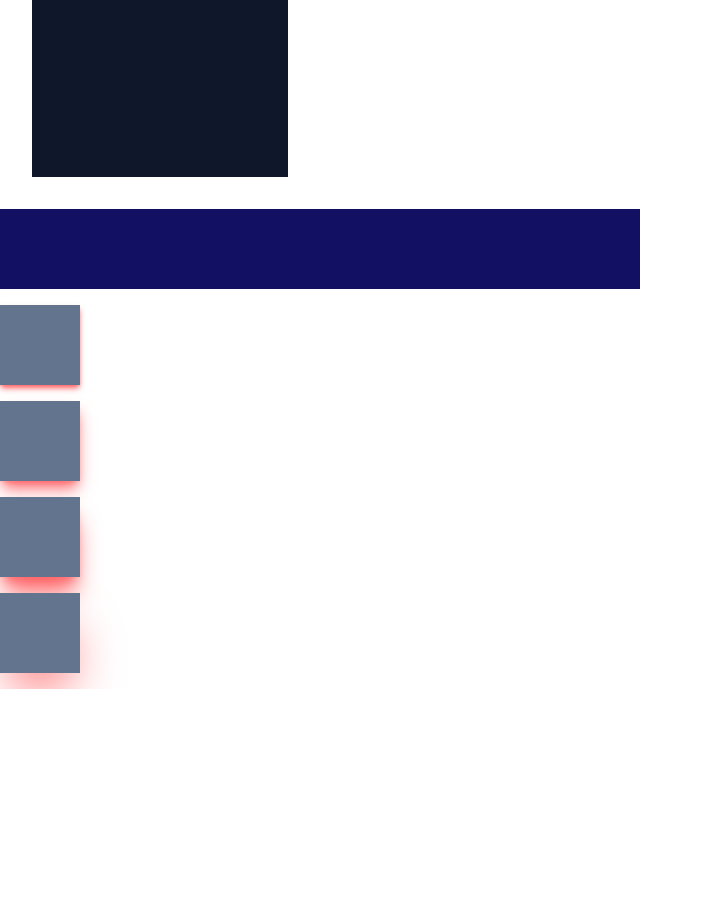
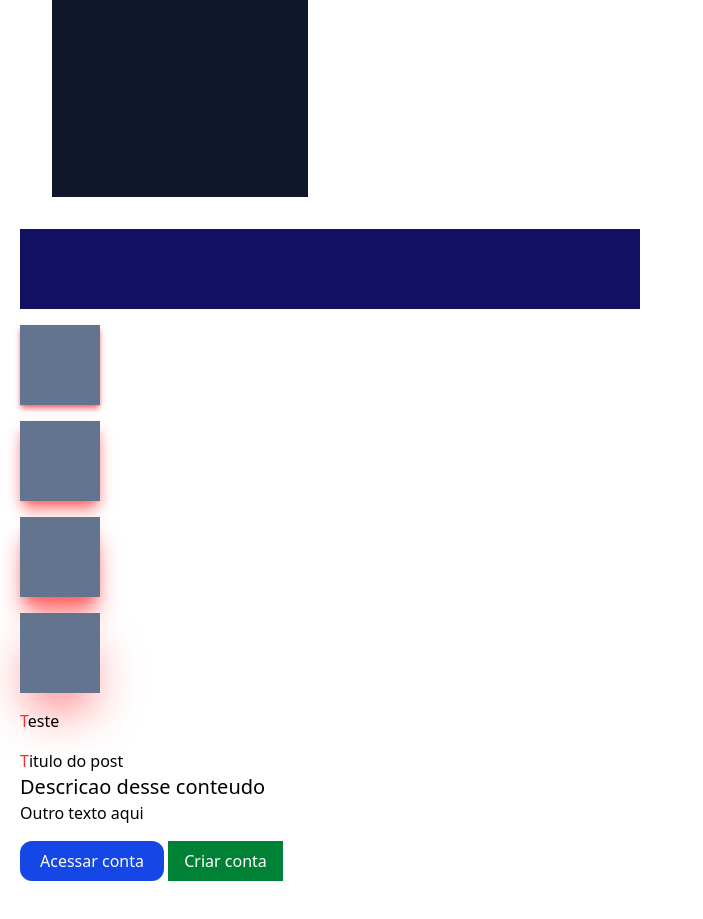
Before and after one commit to eduardoandd/tailwind, a website: page src/index.html in a window 1280 px wide. Shown: the part 159-1078 px from the top of the page, without its empty margins (0-703 px from the left). Before the commit the page ends 848 px from the top, so only its background shows below. Drawn offline with Linux system fonts and the light colour scheme.

Commit message:
theme variables

```diff
--- a/src/index.html
+++ b/src/index.html
@@ -8,6 +8,7 @@
 </head>
 
 <body>
+  <div class="p-5 mb-50">
     <h1 class="text-5xl text-green-700">Curso TailWind CSS</h1>
 
     <!-- medidas fixas -->
@@ -28,6 +29,29 @@
     <div class="w-20 h-20 bg-slate-500 shadow-red-400 shadow-2xl mt-4 mb-4">
     </div>
 
+    <p class="first-letter:text-red-500">Teste</p>
+
+    <div class="mt-4">
+      <h2 class="first-letter:text-red-500">Titulo do post</h2>
+      <p class="first-line:text-xl">
+        Descricao desse conteudo <br>
+        Outro texto aqui
+      </p>
+    </div>
+
+    <!-- pseudo-classes -->
+    <button
+      class="duration-300 mt-4 bg-blue-700 py-2 px-5 rounded-xl hover:bg-blue-800 hover:scale-105 text-white">Acessar conta
+    </button>
+
+    <button class="bg-green-700 text-white py-2 px-4 hover:animate-floatUp hover:bg-primaria">
+      Criar conta
+    </button>
+
+
+  </div>
+
+
 
 </body>
 
--- a/style/style.css
+++ b/style/style.css
@@ -2,4 +2,18 @@
 
 @theme {
     --color-primaria:#121063;
+
+    --animate-floatUp: floatUp 2s infinite;
+
+    @keyframes floatUp {
+        0% {
+            transform: translatey(0px);
+        }
+        50%{
+            transform: translatey(-8px);
+        }
+        100%{
+            transform: translatey(0px);
+        }
+    }
 }
```
Also changed, not shown: style/output.css. Lines whose indentation alone changed are shown as unchanged.
